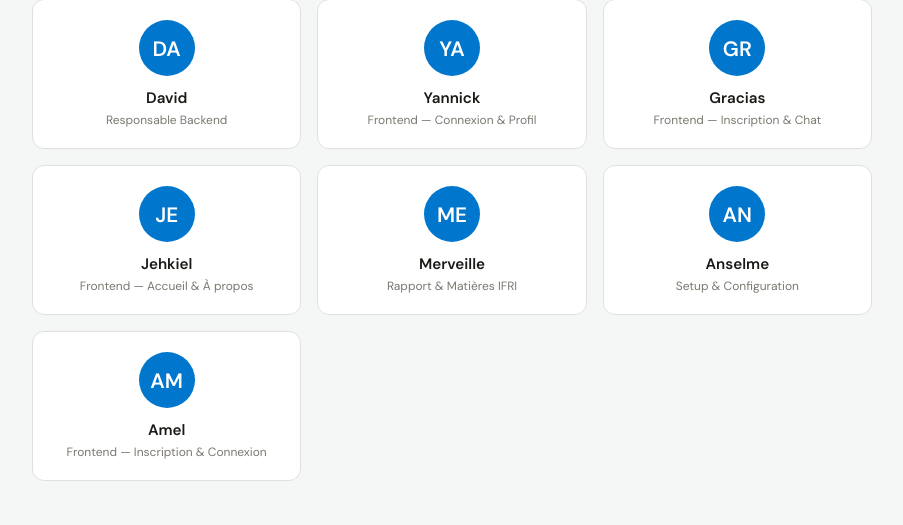
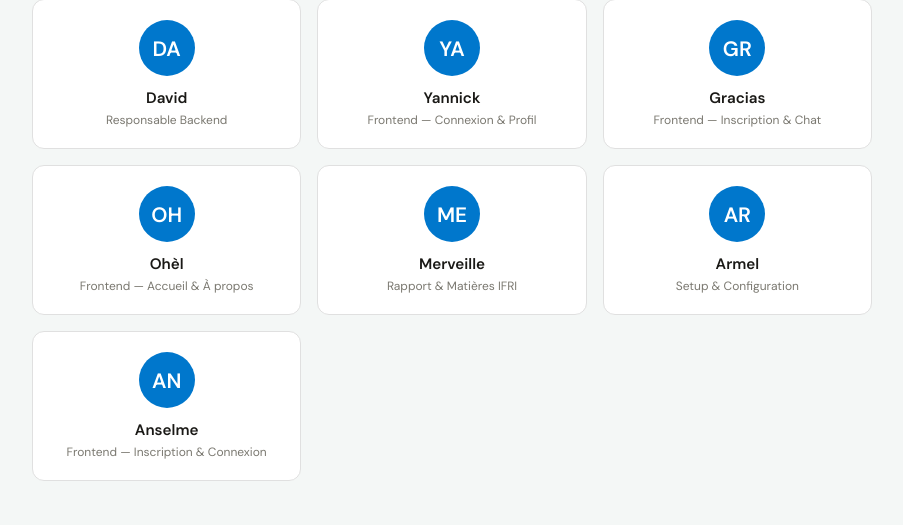
Before and after one commit to DavePastore47/PIL1_2526_25, a Flask app: page /apropos in a window 1280 px wide. Shown: the part 1617-2142 px from the top of the page, without its empty margins (188-1091 px from the left). Run offline with Flask 3, Linux system fonts and the light colour scheme; some libraries are stand-ins or nearby versions.

Commit message:
Correction

```diff
--- a/app/templates/apropos.html
+++ b/app/templates/apropos.html
@@ -131,8 +131,8 @@
                 <div class="membre-role">Frontend — Inscription & Chat</div>
             </div>
             <div class="membre-card">
-                <div class="membre-avatar">JE</div>
-                <div class="membre-nom">Jehkiel</div>
+                <div class="membre-avatar">OH</div>
+                <div class="membre-nom">Ohèl</div>
                 <div class="membre-role">Frontend — Accueil & À propos</div>
             </div>
             <div class="membre-card">
@@ -141,13 +141,13 @@
                 <div class="membre-role">Rapport & Matières IFRI</div>
             </div>
             <div class="membre-card">
-                <div class="membre-avatar">AN</div>
-                <div class="membre-nom">Anselme</div>
+                <div class="membre-avatar">AR</div>
+                <div class="membre-nom">Armel</div>
                 <div class="membre-role">Setup & Configuration</div>
             </div>
             <div class="membre-card">
-                <div class="membre-avatar">AM</div>
-                <div class="membre-nom">Amel</div>
+                <div class="membre-avatar">AN</div>
+                <div class="membre-nom">Anselme</div>
                 <div class="membre-role">Frontend — Inscription & Connexion</div>
             </div>
         </div>
```
